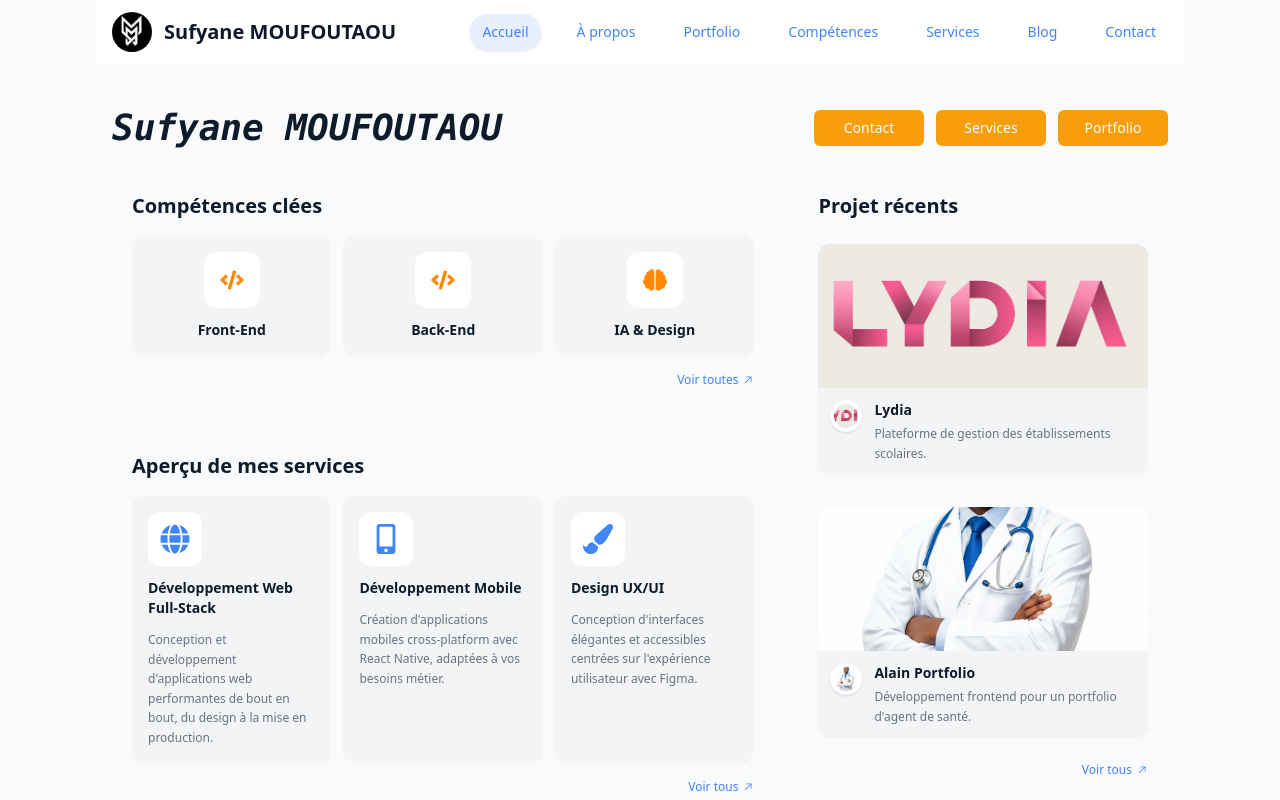
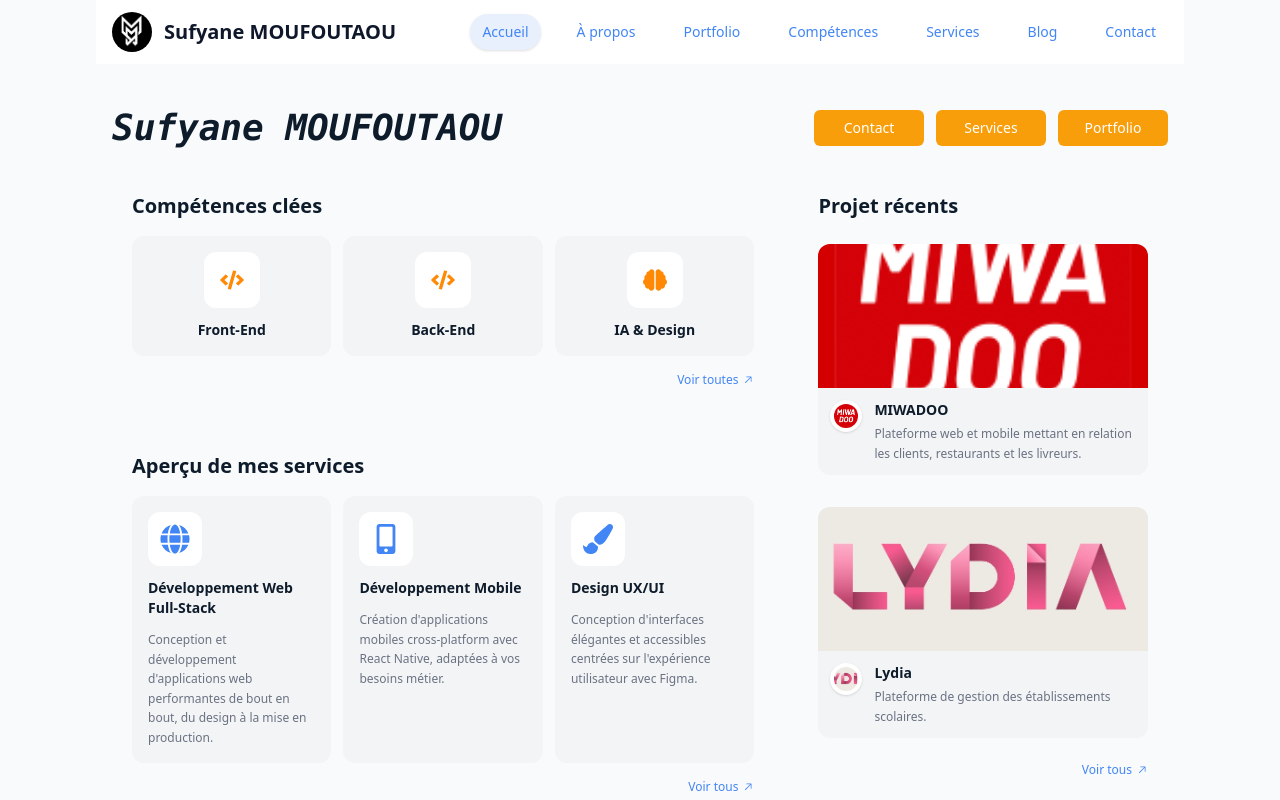
Before and after one commit to Ramseyn77/sufyanemoufoutaou, a React (Vite) app: page / in a window 1280 px wide. Shown: the top 800 px of the page. Built offline with nearby package versions, Linux system fonts and the light colour scheme.

Commit message:
mise à jour des données et reglage SEO

```diff
--- a/src/pages/home.jsx
+++ b/src/pages/home.jsx
@@ -6,7 +6,7 @@ import Seo from '../components/Seo'
 import { FaCode, FaMobileAlt, FaBrain, FaGlobe, FaPaintBrush } from 'react-icons/fa'
 import { GoArrowUpRight } from 'react-icons/go'
 import lydia from '../assets/img/lydia.jpg'
-import alain from '../assets/img/Alain1.png'
+import miwadoo from '../assets/img/miwadoo.png'
 
 const skills = [
   { label: 'Front-End', icon: <FaCode className="text-2xl text-orange-400" /> },
@@ -34,18 +34,18 @@ const services = [
 
 const recentProjects = [
   {
+    nom: 'MIWADOO',
+    description: 'Plateforme web et mobile mettant en relation les clients, restaurants et les livreurs.',
+    image: miwadoo,
+    logo: miwadoo,
+    url: 'https://www.miwadoo.com',
+  },
+  {
     nom: 'Lydia',
     description: 'Plateforme de gestion des établissements scolaires.',
     image: lydia,
     logo: lydia,
     url: 'https://www.lydia-edu.com',
-  },
-  {
-    nom: 'Alain Portfolio',
-    description: 'Développement frontend pour un portfolio d\'agent de santé.',
-    image: alain,
-    logo: alain,
-    url: 'https://alain-assobga.vercel.app/',
   },
 ]
 
--- a/src/pages/portfolio.jsx
+++ b/src/pages/portfolio.jsx
@@ -10,11 +10,13 @@ import { FaEye } from 'react-icons/fa'
 import lydiaImg from '../assets/img/lydia.jpg'
 import alainImg from '../assets/img/Alain1.png'
 import logo1Img from '../assets/img/logo1.png'
+import miwadoo from '../assets/img/miwadoo.png'
 
 const imageMap = {
   lydia: lydiaImg,
   alain: alainImg,
   logo1: logo1Img,
+  miwadoo : miwadoo
 }
 
 const categories = ['Tous', 'Web', 'Design', 'IA & ML', 'Autre']
--- a/src/pages/service.jsx
+++ b/src/pages/service.jsx
@@ -63,6 +63,27 @@ const Service = () => {
           </div>
         </div>
 
+        {/* Cas */}
+        <div className="flex flex-col gap-5">
+          <h2 className="text-xl font-bold text-[var(--color-text-dark)] dark:text-[var(--color-text-light)] text-center">
+            Vous êtes dans l'un de ces cas&nbsp;??
+          </h2>
+          <div className="grid grid-cols-1 sm:grid-cols-2 gap-3 max-w-2xl mx-auto w-full">
+            {services.cas.map((cas, i) => (
+              <div
+                key={i}
+                className="flex items-center gap-3 bg-[#f3f4f6] dark:bg-[var(--color-dark-surface)] rounded-xl px-4 py-3"
+              >
+                <CheckCircle2 className="w-5 h-5 text-[var(--color-success)] flex-shrink-0" />
+                <span className="text-sm text-[var(--color-text-dark)] dark:text-[var(--color-text-light)]">{cas}</span>
+              </div>
+            ))}
+          </div>
+          <p className="text-center text-sm text-[var(--color-accent)] font-medium mt-1">
+            Je vous accompagne jusqu'au déploiement
+          </p>
+        </div>
+
         {/* Catalogue des services */}
         <div className="flex flex-col gap-6">
           <h2 className="text-xl font-bold text-[var(--color-text-dark)] dark:text-[var(--color-text-light)] text-center">
@@ -103,27 +124,6 @@ const Service = () => {
               )
             })}
           </div>
-        </div>
-
-        {/* Cas */}
-        <div className="flex flex-col gap-5">
-          <h2 className="text-xl font-bold text-[var(--color-text-dark)] dark:text-[var(--color-text-light)] text-center">
-            Vous êtes dans l'un de ces cas&nbsp;??
-          </h2>
-          <div className="grid grid-cols-1 sm:grid-cols-2 gap-3 max-w-2xl mx-auto w-full">
-            {services.cas.map((cas, i) => (
-              <div
-                key={i}
-                className="flex items-center gap-3 bg-[#f3f4f6] dark:bg-[var(--color-dark-surface)] rounded-xl px-4 py-3"
-              >
-                <CheckCircle2 className="w-5 h-5 text-[var(--color-success)] flex-shrink-0" />
-                <span className="text-sm text-[var(--color-text-dark)] dark:text-[var(--color-text-light)]">{cas}</span>
-              </div>
-            ))}
-          </div>
-          <p className="text-center text-sm text-[var(--color-accent)] font-medium mt-1">
-            Je vous accompagne jusqu'au déploiement
-          </p>
         </div>
 
         {/* Process */}
--- a/src/utils/data.json
+++ b/src/utils/data.json
@@ -1,5 +1,15 @@
 {
   "projects": [
+    {
+      "nom": "MIWADOO",
+      "description": "Plateforme web et mobile dans le domaine de la livraison rapide des repas, elle met en relation les clients, restaurants et les livreurs.",
+      "image": "miwadoo",
+      "categorie": "Web",
+      "technologies": ["laravel", "flutter", "firebase"],
+      "online": true,
+      "url": "https://www.miwadoo.com",
+      "visualisation": null
+    },
     {
       "nom": "Lydia",
       "description": "Plateforme de gestion des \u00e9tablissements scolaires - gestion des \u00e9l\u00e8ves, emplois du temps et notes.",
@@ -116,8 +126,8 @@
     {
       "entreprise": "Ktalyz Conseils",
       "poste": "Développeur web-mobile",
-      "periode": "Juin 2025 - Août 2025",
-      "logo": "../assets/img/omnitrade.jpg"
+      "periode": "Juin 2025 - maintenant",
+      "logo": "../assets/img/ktalyz.webp"
     },
     {
       "entreprise": "OMNITRADE",
```
Also changed, not shown: src/assets/img/ktalyz.webp (added).
